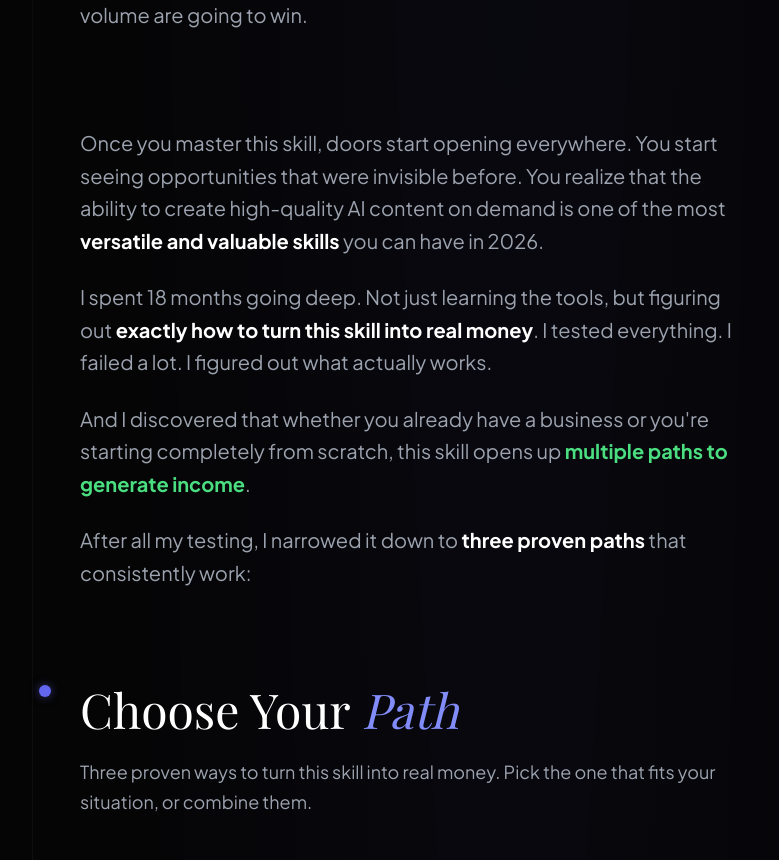
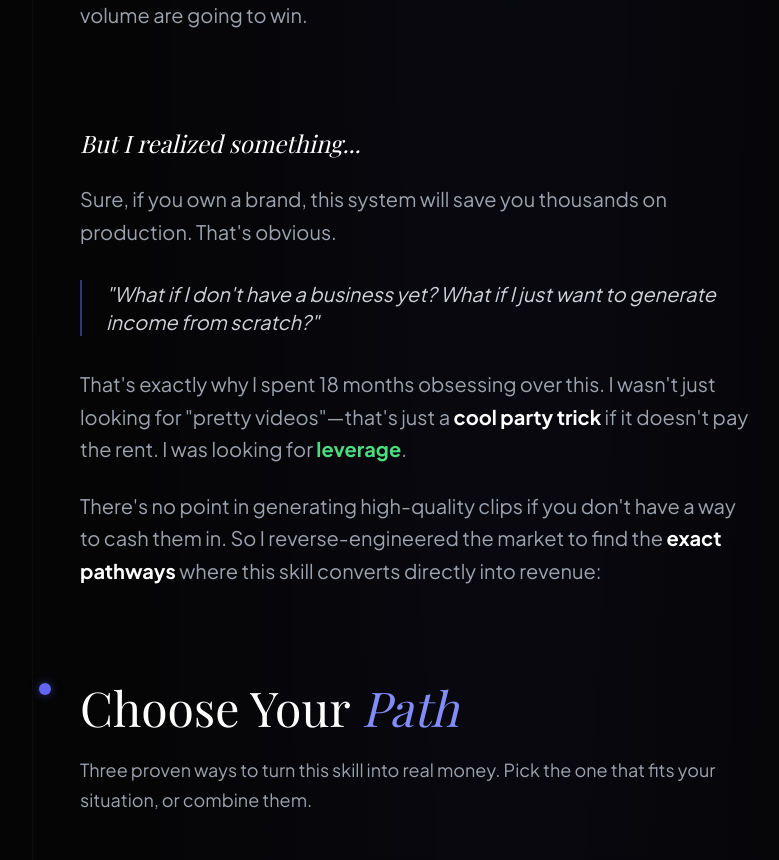
Before and after one commit to sama33213/ai-content-accelerator-tsl, a React (Vite) app: page / in a window 1280 px wide. Shown: the part 3480-4340 px from the top of the page, without its empty margins (128-907 px from the left). Built offline with nearby package versions, Linux system fonts and the light colour scheme; a web font is replaced by a local one.

Commit message:
Improve transition section: add quote block and conversational flow
- Added "But I realized something..." italic header
- Added quote block for "what if I don't have a business" question
- Replaced "trenches" with "obsessing over this"
- Better visual variety and flow before revenue paths

```diff
--- a/App.tsx
+++ b/App.tsx
@@ -151,17 +151,22 @@ const App: React.FC = () => {
 
                  {/* 5. TRANSITION TO BIZOPP */}
                  <div className="max-w-2xl">
-                     <p className="text-xl text-gray-400 leading-relaxed mb-6">
-                        Once you master this skill, doors start opening everywhere. You start seeing opportunities that were invisible before. You realize that the ability to create high-quality AI content on demand is one of the most <span className="text-white font-bold">versatile and valuable skills</span> you can have in 2026.
+                     <p className="text-2xl text-white font-serif italic mb-6">
+                        But I realized something...
                      </p>
                      <p className="text-xl text-gray-400 leading-relaxed mb-6">
-                        I spent 18 months going deep. Not just learning the tools, but figuring out <span className="text-white font-bold">exactly how to turn this skill into real money</span>. I tested everything. I failed a lot. I figured out what actually works.
+                        Sure, if you own a brand, this system will save you thousands on production. That's obvious.
                      </p>
+                     <div className="border-l-2 border-indigo-500/50 pl-6 my-8">
+                         <p className="text-xl text-gray-300 italic">
+                            "What if I don't have a business yet? What if I just want to generate income from scratch?"
+                         </p>
+                     </div>
                      <p className="text-xl text-gray-400 leading-relaxed mb-6">
-                        And I discovered that whether you already have a business or you're starting completely from scratch, this skill opens up <span className="text-green-400 font-bold">multiple paths to generate income</span>.
+                        That's exactly why I spent 18 months obsessing over this. I wasn't just looking for "pretty videos"—that's just a <span className="text-white font-bold">cool party trick</span> if it doesn't pay the rent. I was looking for <span className="text-green-400 font-bold">leverage</span>.
                      </p>
                      <p className="text-xl text-gray-400 leading-relaxed">
-                        After all my testing, I narrowed it down to <span className="text-white font-bold">three proven paths</span> that consistently work:
+                        There's no point in generating high-quality clips if you don't have a way to cash them in. So I reverse-engineered the market to find the <span className="text-white font-bold">exact pathways</span> where this skill converts directly into revenue:
                      </p>
                  </div>
 
```
